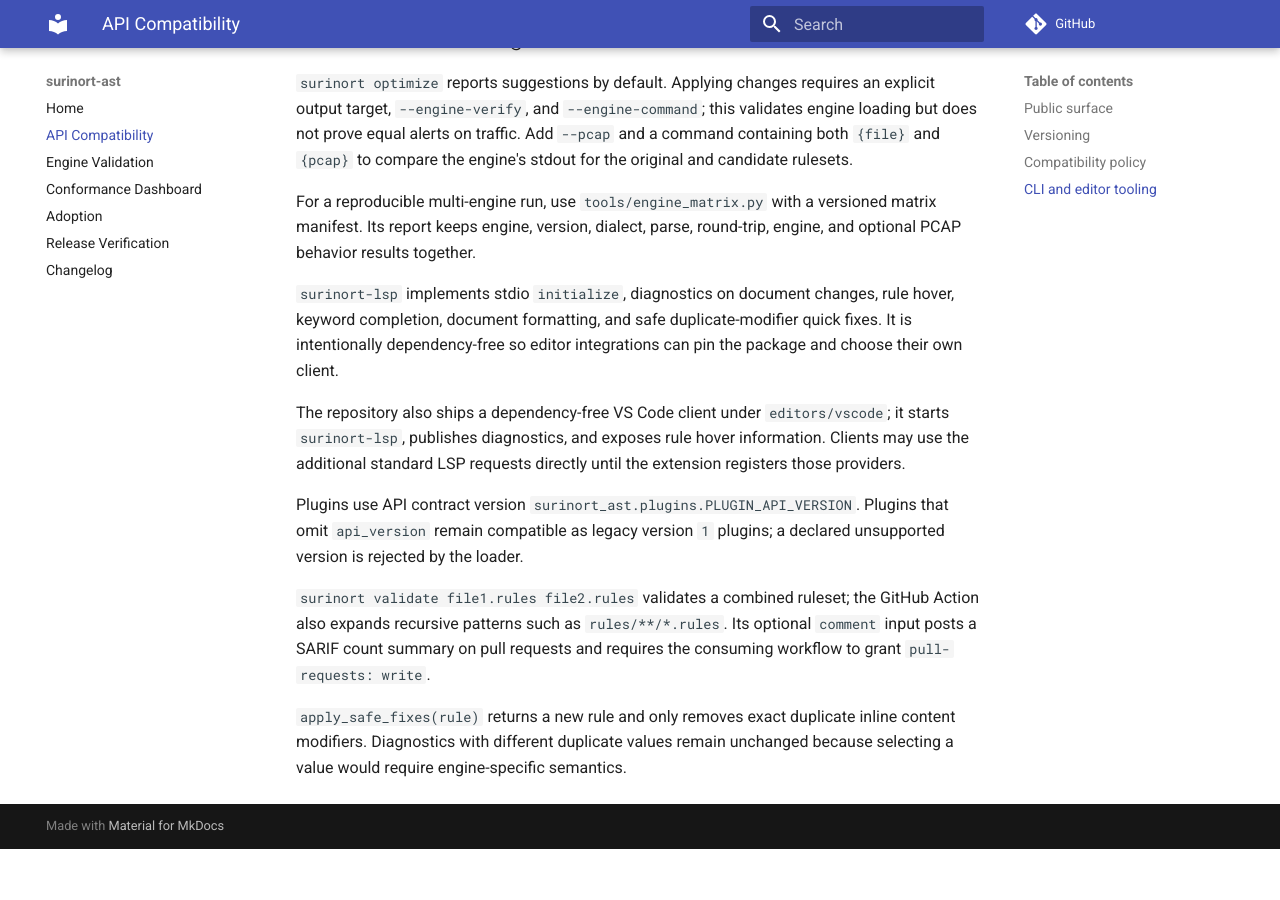
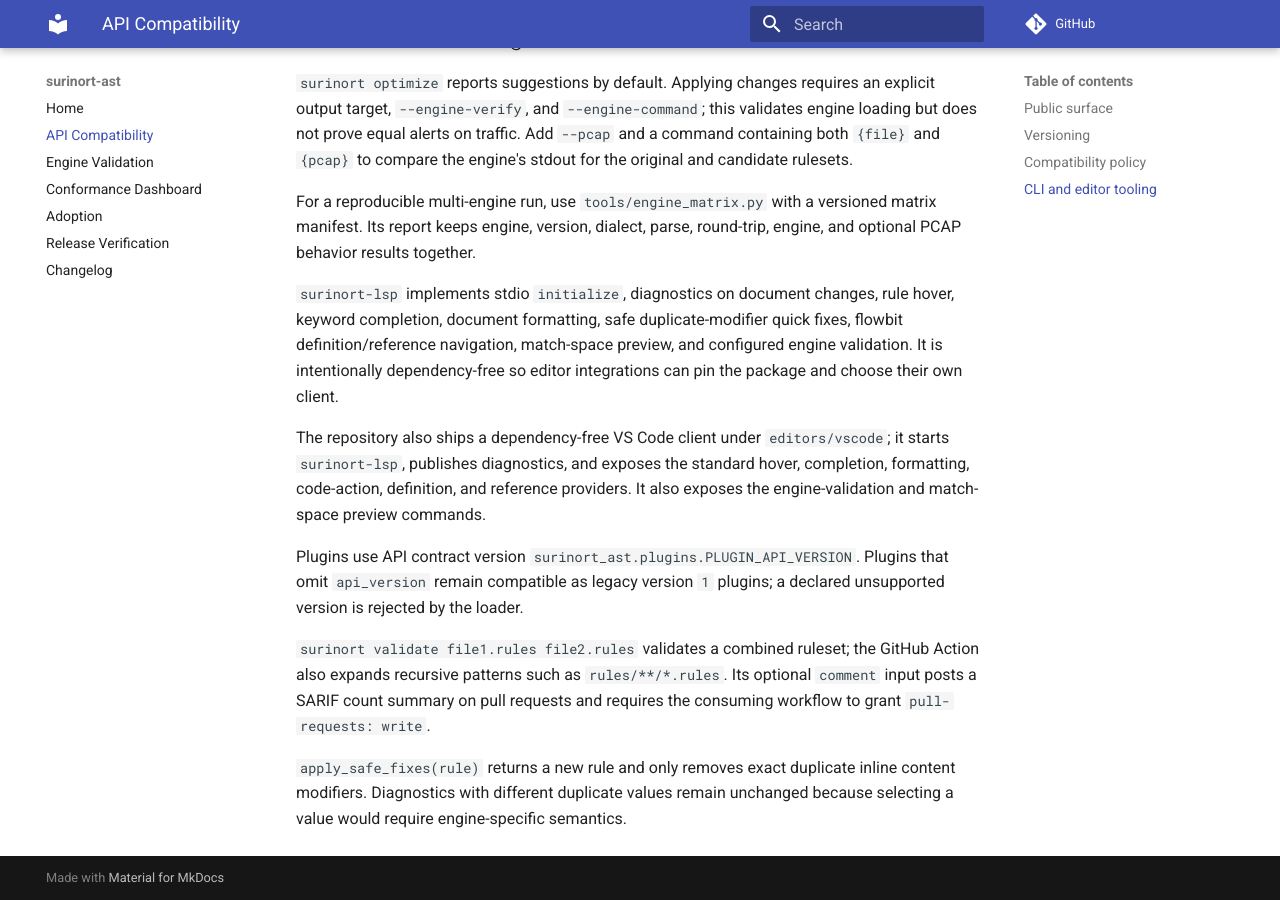
Before and after one commit to seifreed/surinort-ast, an MkDocs documentation site: the page built from docs/api-compatibility.md, in a window 1280 px wide and 900 px high, scrolled down 1694 px. Built offline with MkDocs 1.6.1 and Material for MkDocs 9.7.7, drawn with Linux system fonts in a browser that asks for light colours; comment, search, counter and statistics services are not loaded; before the commit the page ends 2543 px from its top, so only the background shows below that.

Commit message:
docs: align published capability descriptions

```diff
--- a/action.yml
+++ b/action.yml
@@ -14,7 +14,7 @@ inputs:
     required: false
     default: ''
   engine-version:
-    description: Versioned engine target, for example 8.x or 3.x.
+    description: Concrete engine version target, for example 8.0.1 or 3.12.2.0.
     required: false
     default: ''
   sarif:
--- a/docs/api-compatibility.md
+++ b/docs/api-compatibility.md
@@ -77,14 +77,16 @@ versioned matrix manifest. Its report keeps engine, version, dialect, parse,
 round-trip, engine, and optional PCAP behavior results together.
 
 `surinort-lsp` implements stdio `initialize`, diagnostics on document changes,
-rule hover, keyword completion, document formatting, and safe duplicate-modifier
-quick fixes. It is intentionally dependency-free so editor integrations can pin
-the package and choose their own client.
+rule hover, keyword completion, document formatting, safe duplicate-modifier
+quick fixes, flowbit definition/reference navigation, match-space preview, and
+configured engine validation. It is intentionally dependency-free so editor
+integrations can pin the package and choose their own client.
 
 The repository also ships a dependency-free VS Code client under
 `editors/vscode`; it starts `surinort-lsp`, publishes diagnostics, and exposes
-rule hover information. Clients may use the additional standard LSP requests
-directly until the extension registers those providers.
+the standard hover, completion, formatting, code-action, definition, and
+reference providers. It also exposes the engine-validation and match-space
+preview commands.
 
 Plugins use API contract version `surinort_ast.plugins.PLUGIN_API_VERSION`.
 Plugins that omit `api_version` remain compatible as legacy version `1`
```
